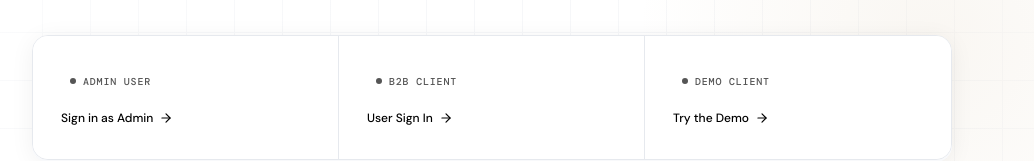
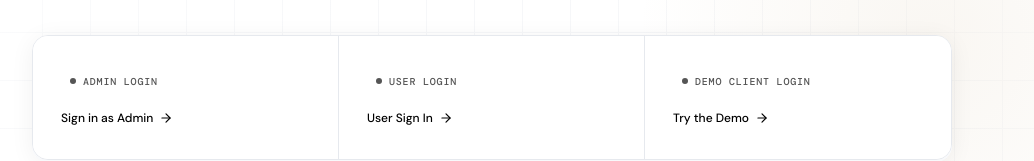
Before and after one commit to Dileep2505/Capstone, a React (Vite) app in the folder all-india-villages-api/apps/frontend/: page / in a window 1280 px wide. Shown: the part 158-319 px from the top of the page, without its empty margins (148-1182 px from the left). Built offline with nearby package versions, Linux system fonts and the light colour scheme; no server answers.

Commit message:
Rename login portal labels

```diff
--- a/all-india-villages-api/apps/frontend/src/pages/LoginPage.tsx
+++ b/all-india-villages-api/apps/frontend/src/pages/LoginPage.tsx
@@ -18,17 +18,17 @@ type PortalCard = {
 const portalCards: PortalCard[] = [
   {
     id: "admin",
-    tag: "Admin User",
+    tag: "Admin Login",
     title: "Admin Login",
   },
   {
     id: "b2b",
-    tag: "B2B Client",
+    tag: "User Login",
     title: "User Login",
   },
   {
     id: "demo",
-    tag: "Demo Client",
+    tag: "Demo Client Login",
     title: "Demo Client Login",
     // demo has no subtitle/description
   },
```
